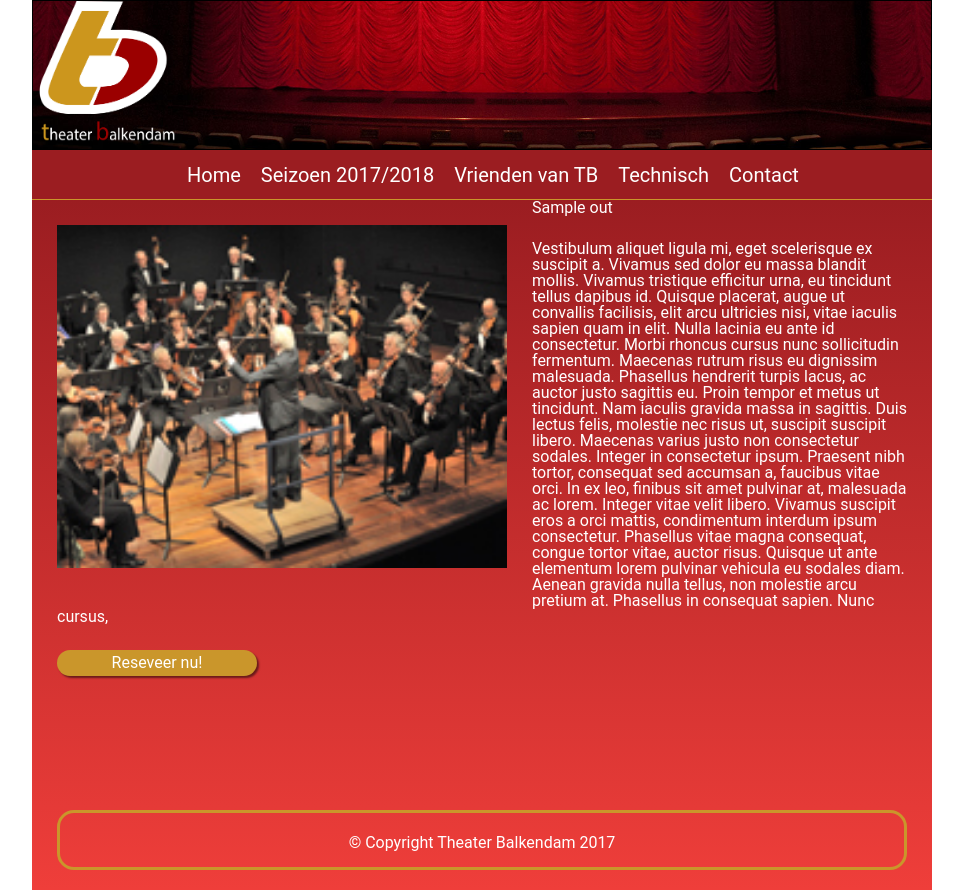
After one commit to WEBhicham/theaterBalkendam, a PHP site: template Pages/reseveer.php in a window 1280 px wide. The commit adds this page. Shown: the whole page, without its empty margins (158-1121 px from the left). Run offline with PHP 8.4, Linux system fonts and the light colour scheme; data comes from the database, SQL or seed files in the repository; the template is opened without the code that fills it: most values are stand-ins (such as "Sample title", 1, 10 or a date in 2020).

Commit message:
Add files via upload

```diff
--- /dev/null
+++ b/Assets/StyleSheets/reseveer.css
@@ -0,0 +1,26 @@
+.img {
+    width: 50%;
+    margin: 25px;
+    float: left;
+}
+p {
+    margin: 25px;
+}
+.main>a {
+    display: block;
+    background-color: #ca962b;
+    border: none;
+    border-radius: 20px;
+    padding: 5px;
+    color: white;
+    box-shadow: 2px 2px 2px rgba(0,0,0,0.50);
+    margin-left: 25px;
+    width: 200px;
+    text-align: center;
+}
+.main>a:active{
+    box-shadow: none;
+}
+.main>a:hover {
+    cursor: pointer;
+}
--- /dev/null
+++ b/Pages/reseveer.php
@@ -0,0 +1,53 @@
+<?php
+    $id = $_GET["id"];
+    $dir = "../Img/";
+    $conn = new mysqli('localhost', 'root', 'root', 'theaterbalkendam');
+    $query = "SELECT * FROM seizoen_2017_2018 WHERE idseizoen_2017_2018 = '$id';";
+
+    $res = $conn->query($query);
+    while($row = $res->fetch_assoc()) {
+        $out .= "<img class=\"img\" src=\"" . $dir . $row['img'] . "\">";
+    }
+$conn->close();
+?>
+<!doctype html>
+<html lang=”nl”>
+<head>
+    <title>CHECK</title>
+    <meta charset=”utf-8”>
+    <link rel="stylesheet" href="../Assets/StyleSheets/general.css">
+    <link rel="stylesheet" href="../Assets/StyleSheets/reseveer.css">
+</head>
+<body>
+<div class="container">
+    <header class="header">
+        <div class="banner">
+            <img class="logo" src="../Img/logo.png" alt="logo">
+        </div>
+        <nav>
+            <ul>
+                <li><a href="../index.php" class="home">Home</a></li>
+                <li><a href="seizoen.php">Seizoen 2017/2018</a></li>
+                <li><a href="vrienden.php">Vrienden van TB</a></li>
+                <li><a href="technisch.php">Technisch</a></li>
+                <li><a href="contact.php">Contact</a></li>
+            </ul>
+        </nav>
+    </header>
+
+    <div class="main">
+        <?php
+            echo $out;
+        ?>
+        <p class="p">
+            Vestibulum aliquet ligula mi, eget scelerisque ex suscipit a. Vivamus sed dolor eu massa blandit mollis. Vivamus tristique efficitur urna, eu tincidunt tellus dapibus id. Quisque placerat, augue ut convallis facilisis, elit arcu ultricies nisi, vitae iaculis sapien quam in elit. Nulla lacinia eu ante id consectetur. Morbi rhoncus cursus nunc sollicitudin fermentum. Maecenas rutrum risus eu dignissim malesuada. Phasellus hendrerit turpis lacus, ac auctor justo sagittis eu.
+
+            Proin tempor et metus ut tincidunt. Nam iaculis gravida massa in sagittis. Duis lectus felis, molestie nec risus ut, suscipit suscipit libero. Maecenas varius justo non consectetur sodales. Integer in consectetur ipsum. Praesent nibh tortor, consequat sed accumsan a, faucibus vitae orci. In ex leo, finibus sit amet pulvinar at, malesuada ac lorem. Integer vitae velit libero. Vivamus suscipit eros a orci mattis, condimentum interdum ipsum consectetur. Phasellus vitae magna consequat, congue tortor vitae, auctor risus. Quisque ut ante elementum lorem pulvinar vehicula eu sodales diam. Aenean gravida nulla tellus, non molestie arcu pretium at. Phasellus in consequat sapien. Nunc cursus,
+        </p>
+        <a href="../index.php">Reseveer nu!</a>
+    </div>
+
+    <footer class="footer">© Copyright Theater Balkendam 2017</footer>
+</div>
+</body>
+</html>
--- a/Pages/seizoen.php
+++ b/Pages/seizoen.php
@@ -6,7 +6,6 @@
 
     if ($_SERVER['REQUEST_METHOD'] === 'POST'){
         $search = strtolower($_POST['zoek']);
-
         if (strpos($search, '<') !== false || strpos($search, '>') !== false){
             $search = null;
         }
@@ -55,7 +54,7 @@
         $out .= '<div class="naam_artiest">' . $row['naam'] . '</div>';
         $out .= '<div class="naam_show">' . $row['beschrijving'] . '</div>';
         $out .= '<div class="genre">' . $row['genre'] . '</div>';
-        $out .= '<input class="reseveren" type="submit" value="Reserveer">';
+        $out .= "<a class=\"reseveren\" href=\"reseveer.php?id=" . $row['idseizoen_2017_2018'] . "\">Reseveer</a>";
         $out .= '<div class="plaatsen">' . rand(1, 200) . ' vrije plaatsen over</div>';
         $out .= '</div>';
     }
--- a/Pages/technisch.php
+++ b/Pages/technisch.php
@@ -65,9 +65,7 @@
 
                 </div>
             </div>
-
-
-            <div class="footer">© Copyright Theater Balkendam 2017  </div>
+            <footer>© Copyright Theater Balkendam 2017</footer>
         </div>
     </body>
 </html>
--- a/Pages/word_vriend.php
+++ b/Pages/word_vriend.php
@@ -107,7 +107,7 @@
                             <input placeholder="Achternaam" title="achternaam" name="achternaam" type="text">
                             <input placeholder="Telefoonnummer" title="telefoonnummer" name="telnum" type="text">
                             <input placeholder="E-mail" title="email" name="email" type="text">
-                            <input placeholder="Donatie" title="donatie" name="donatie" type="text">
+                            <input placeholder="Donatie" title="donatie" name="donatie" type="number">
                             <div class="select__style--betaalmethode">
                                 <select title="betaalmethode" name="betaalmethode">
                                     <option value="" disabled selected>Kies uw betaalmethode</option>
--- a/index.php
+++ b/index.php
@@ -4,7 +4,7 @@
     $m = $today['mon'];
     $y = $today['year'];
     $out = $query = '';
-    $i = 0; // Zodra je hebt gefixt dat je meer dan 4 kan laten zien haal dit weg PS hij zal er nog steeds alleen 4 laten zien tenzij je iets zoekt
+    $i = 0; // Zodra je hebt gefixt dat je meer dan 4 kan laten zien haal dit weg PS. hij zal er nog steeds alleen 4 laten zien tenzij je iets zoekt
     $dir = "Img/";
     $conn = new mysqli('localhost', 'root', 'root', 'theaterbalkendam');
 
@@ -80,7 +80,7 @@
                 <form action="" method="post" enctype="multipart/form-data">
                     <input class="zoekfunctie" name="zoek" title="zoek" type="text" placeholder="Zoek op genre">
                 </form>
-                <?php echo $out;?>
+                    <?php echo $out;?>
                 <div class="top_vrienden">
                     <p class="vriend_kop">De top 3 vrienden van het theater.</p>
                     <p class="vriend_1">1. <span style="padding-left: 5em">Mike de Groot (sql)</span></p>
```
Also changed, not shown: Assets/StyleSheets/vrienden.css (+9 -0 lines), Assets/StyleSheets/word_vriend.css (+7 -3 lines), Pages/vrienden.php (+0 -12 lines), seizoen_2017_2018.sql (+108 -32 lines), vrienden.sql (added, +72 -0 lines), 1 other file.
